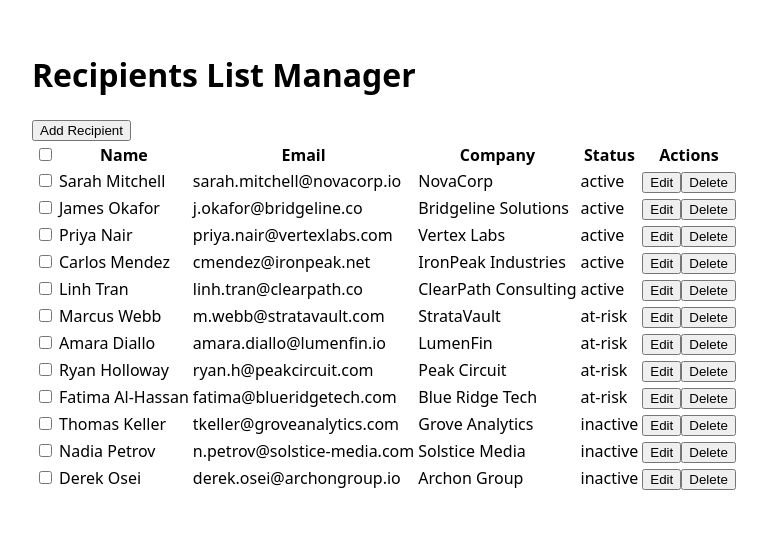
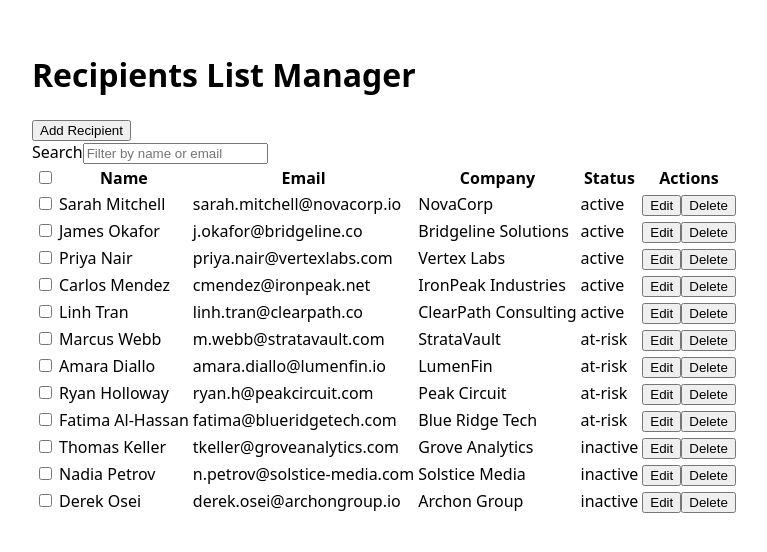
Before and after one commit to gabigf/recipients-list-manager, a Vue app: page / in a window 1280 px wide. Shown: the top 552 px of the page, without its empty margins (0-767 px from the left). Built offline with nearby package versions, Linux system fonts and the light colour scheme.

Commit message:
Add SearchBar and empty states for no recipients and no search results

```diff
--- a/src/App.vue
+++ b/src/App.vue
@@ -2,6 +2,7 @@
   <main>
     <h1>Recipients List Manager</h1>
     <button @click="openAddModal">Add Recipient</button>
+    <SearchBar />
     <RecipientList @edit="openEditModal" />
     <RecipientFormModal
       v-if="isModalOpen"
@@ -16,6 +17,7 @@
 import { ref } from 'vue';
 import RecipientList from './components/RecipientList.vue';
 import RecipientFormModal from './components/RecipientFormModal.vue';
+import SearchBar from './components/SearchBar.vue';
 import { useRecipientsStore } from './stores/recipients.js';
 
 const store = useRecipientsStore();
--- a/src/components/RecipientList.vue
+++ b/src/components/RecipientList.vue
@@ -34,6 +34,12 @@
             <button @click="emit('edit', recipient.id)">Edit</button>
             <button @click="confirmDelete(recipient)">Delete</button>
           </td>
+        </tr>
+        <tr v-if="store.filteredRecipients.length === 0 && store.recipients.length === 0">
+          <td colspan="6">No recipients yet.</td>
+        </tr>
+        <tr v-else-if="store.filteredRecipients.length === 0">
+          <td colspan="6">No recipients match your search.</td>
         </tr>
       </tbody>
     </table>
--- /dev/null
+++ b/src/components/SearchBar.vue
@@ -0,0 +1,18 @@
+<template>
+  <div>
+    <label for="search-input">Search</label>
+    <input
+      id="search-input"
+      type="text"
+      :value="store.searchQuery"
+      placeholder="Filter by name or email"
+      @input="store.searchQuery = $event.target.value"
+    />
+  </div>
+</template>
+
+<script setup>
+import { useRecipientsStore } from '../stores/recipients.js'
+
+const store = useRecipientsStore()
+</script>
```
